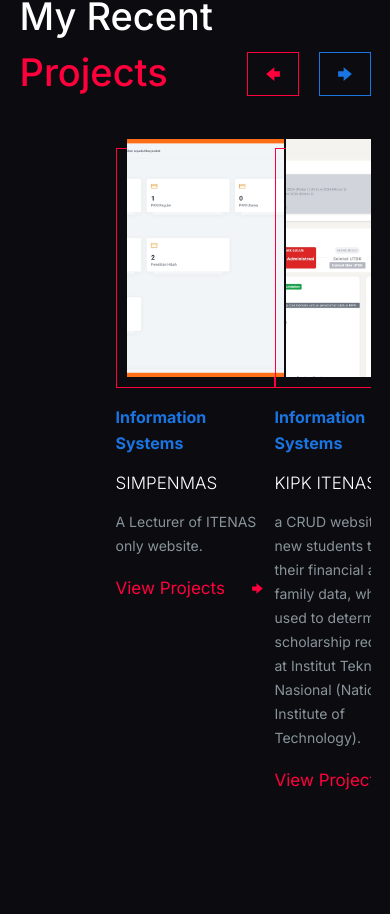
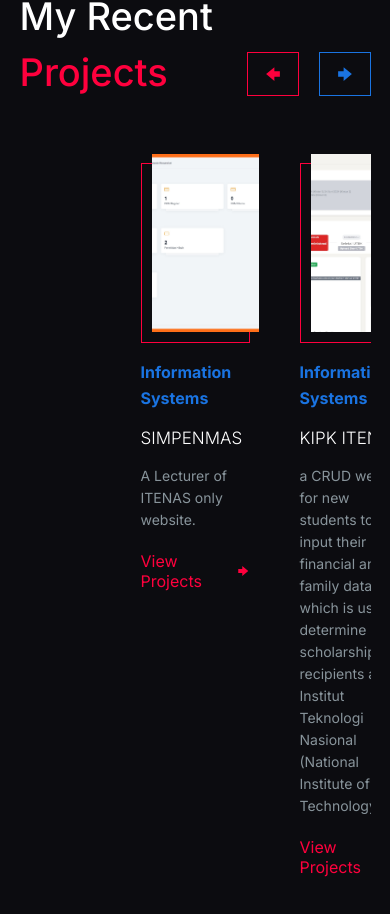
Before and after one commit to Ghifaryh/gip-porto-react, a React (Vite) app: page / in a window 390 px wide. Shown: the part 3004-3918 px from the top of the page. Built offline with nearby package versions, Linux system fonts and the light colour scheme; a web font is replaced by a local one.

Commit message:
give space in mobile

```diff
--- a/src/App.css
+++ b/src/App.css
@@ -445,6 +445,7 @@
 	z-index: 1 !important;
 }
 
+/* start backup */
 .project-image {
 	border: 1px solid var(--color-danger);
 	height: 240px;
@@ -460,6 +461,7 @@
 .project-image:hover img {
 	transform: translate(0);
 }
+/* end backup */
 
 .projects-article .category {
 	margin-top: 16px;
@@ -669,7 +671,7 @@
 }
 /* End Media Screen 1024p */
 
-/* Start Media Screen 666p */
+/* Start Media Screen 666p / phone*/
 @media (max-width: 666px) {
 	h2 {
 		font-size: 34x !important;
@@ -758,6 +760,36 @@
 		margin-bottom: -3rem;
 	}
 
+	/* gip modified */
+	.swiper-slide {
+		padding: 0 10px; /* Less padding on smaller screens */
+	}
+
+	.projects-article {
+		padding: 15px;
+	}
+
+	.project-image {
+		height: 180px;
+		/* width: 360px; */
+		max-width: none;
+	}
+
+	.projects-article h5 {
+		font-size: 18px;
+	}
+
+	.projects-article small {
+		line-height: 22px;
+	}
+
+	.projects-article a {
+		gap: 16px;
+		font-size: 16px;
+	}
+
+	/* end gip */
+
 	/* Start contact */
 	.contact-container {
 		grid-template-columns: 1fr;
```
